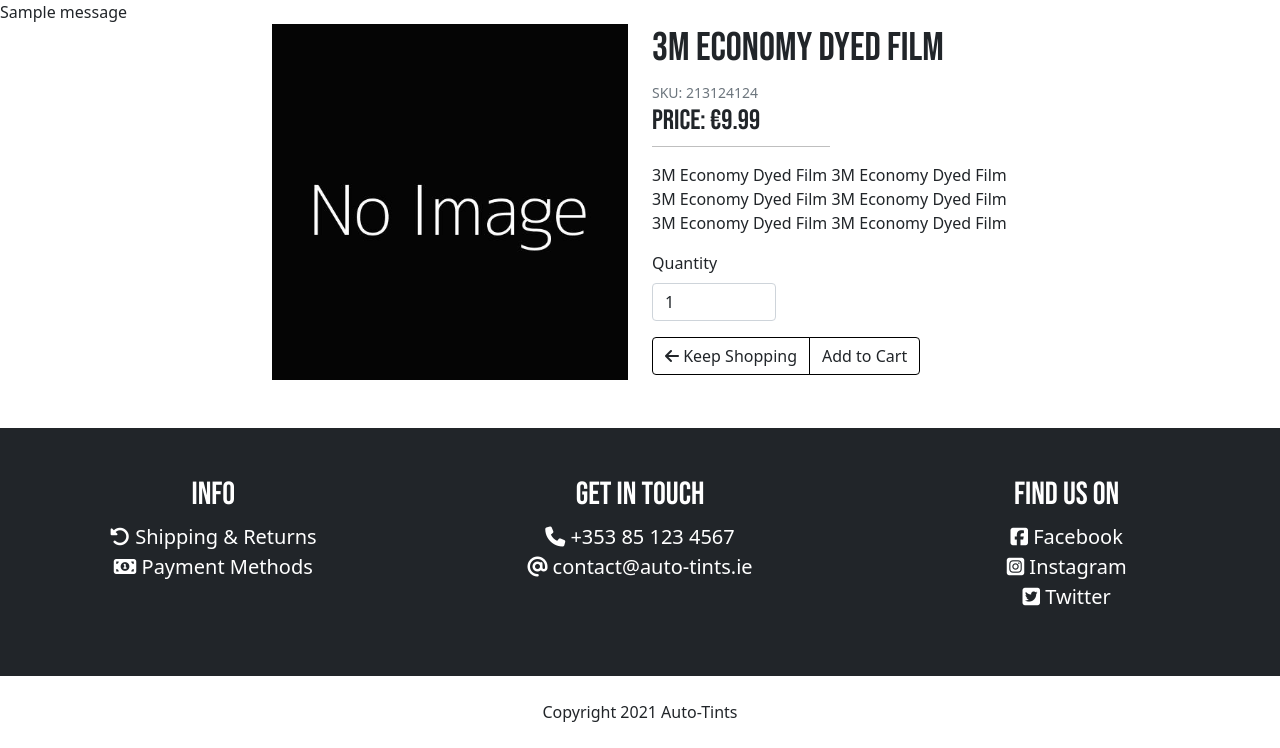
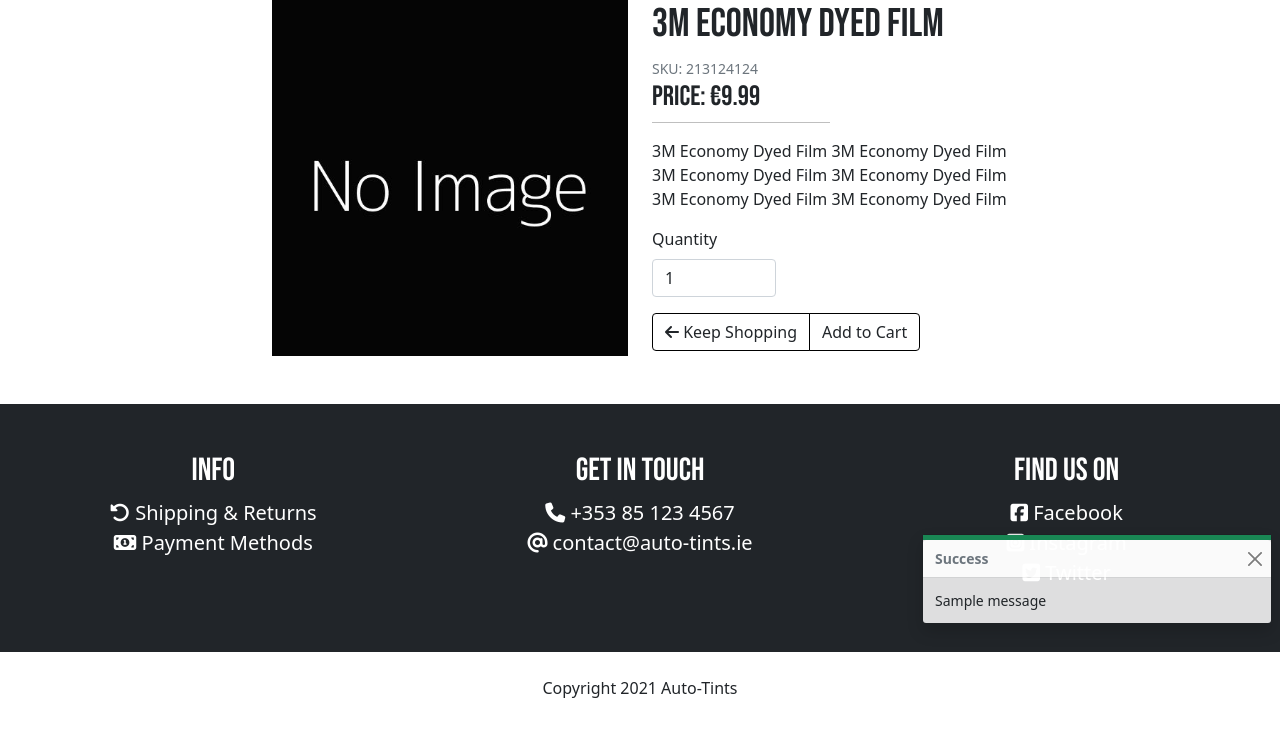
Before and after one commit to JakubMrowicki/auto-tints, a Django app: page /products/1 in a window 1280 px wide. Shown: the part 168-916 px from the top of the page. After the commit the page ends 866 px from the top, so only its background shows below. Run offline with Django 3.2, Linux system fonts and the light colour scheme; data comes from the database, SQL or seed files in the repository; both versions use the stored data as it was after the commit; one stand-in notice (Sample message) is shown; some libraries are stand-ins or nearby versions.

Commit message:
add toasts

```diff
--- a/auto_tints/settings.py
+++ b/auto_tints/settings.py
@@ -91,6 +91,8 @@ TEMPLATES = [
     },
 ]
 
+MESSAGE_STORAGE = 'django.contrib.messages.storage.session.SessionStorage'
+
 AUTHENTICATION_BACKENDS = [
     # Needed to login by username in Django admin, regardless of `allauth`
     'django.contrib.auth.backends.ModelBackend',
--- a/cart/views.py
+++ b/cart/views.py
@@ -1,4 +1,5 @@
 from django.shortcuts import render, redirect
+from django.contrib import messages
 
 # Create your views here.
 
@@ -17,6 +18,7 @@ def add_to_cart(request, item_id):
 
     if item_id in list(cart.keys()):
         cart[item_id] += quantity
+        messages.success(request, 'test')
     else:
         cart[item_id] = quantity
 
--- a/products/templates/products/detail.html
+++ b/products/templates/products/detail.html
@@ -4,11 +4,11 @@
 {% block content %}
 <div class="container">
     {% if product %}
-    <div class="row mb-5">
+    <div class="row mb-5 text-center text-md-start">
         <div class="col-12 col-md-5 col-lg-4 offset-md-1 offset-lg-2">
             <img src="{{ product.image.url }}" class="img-fluid" alt="{{ product.name }}">
         </div>
-        <div class="col-12 col-md-5 col-lg-4 text-center text-md-start">
+        <div class="col-12 col-md-5 col-lg-4">
             <h1 class="mt-4 mt-md-0">{{ product.name }}</h1>
             <small class="text-muted">SKU: {{ product.sku }}</small>
             <h3>Price: €{{ product.price }}</h3>
@@ -16,8 +16,8 @@
             <p>{{ product.description }}</p>
             <form action="{% url 'add_to_cart' product.id %}" method="post">
                 {% csrf_token %}
-                <div class="input-group mb-3 row justify-content-center justify-content-lg-start">
-                    <div class="col-8 col-lg-5">
+                <div class="input-group mb-3 row justify-content-center justify-content-md-start">
+                    <div class="col-8 col-md-5">
                         <label for="quantity" class="form-label">Quantity</label>
                             <input type="number" name="quantity" min="1" max="99" value="1" class="form-control" id="quantity"
                                 aria-describedby="quantity">
--- a/static/css/base.css
+++ b/static/css/base.css
@@ -34,6 +34,10 @@ a:hover {
 
 .dropdown-item:active {
     background-color: grey;
+}
+
+.toast-container {
+    z-index: 99999;
 }
 
 /*Navbar*/
@@ -118,3 +122,7 @@ hr {
     border-width: 0;
     background-color: black;
 }
+
+.h-5px {
+    height: 5px;
+}
--- a/templates/base.html
+++ b/templates/base.html
@@ -23,12 +23,12 @@
   {% endblock %}
 
   {% block corejs %}
-  <script defer src="https://kit.fontawesome.com/a600e7a80a.js" crossorigin="anonymous"></script>
-  <script defer src="https://code.jquery.com/jquery-3.6.0.min.js"></script>
-  <script defer src="https://cdn.jsdelivr.net/npm/@popperjs/core@2.10.2/dist/umd/popper.min.js"
+  <script src="https://kit.fontawesome.com/a600e7a80a.js" crossorigin="anonymous"></script>
+  <script src="https://code.jquery.com/jquery-3.6.0.min.js"></script>
+  <script src="https://cdn.jsdelivr.net/npm/@popperjs/core@2.10.2/dist/umd/popper.min.js"
     integrity="sha384-7+zCNj/IqJ95wo16oMtfsKbZ9ccEh31eOz1HGyDuCQ6wgnyJNSYdrPa03rtR1zdB" crossorigin="anonymous">
   </script>
-  <script defer src="https://cdn.jsdelivr.net/npm/bootstrap@5.1.3/dist/js/bootstrap.min.js"
+  <script src="https://cdn.jsdelivr.net/npm/bootstrap@5.1.3/dist/js/bootstrap.min.js"
     integrity="sha384-QJHtvGhmr9XOIpI6YVutG+2QOK9T+ZnN4kzFN1RtK3zEFEIsxhlmWl5/YESvpZ13" crossorigin="anonymous">
   </script>
   {% endblock %}
@@ -115,7 +115,7 @@
             </div>
           </div>
           <li class="list-inline-item">
-            <a href="{% url 'view_cart' %}" title= "Items in cart">
+            <a href="{% url 'view_cart' %}" title="Items in cart">
               <i class="fas fa-shopping-bag fa-lg position-relative">
                 <span class="position-absolute top-50 start-200 translate-middle badge rounded-pill bg-secondary
                   {% if not cart_items %}d-none{% endif %}">{{ cart_items_count }}
@@ -131,11 +131,12 @@
   <!-- Mobile Navbar -->
   <nav class="navbar navbar-expand-lg navbar-light border-bottom d-lg-none">
     <div class="container-fluid">
-      <a class="navbar-brand flex-grow-1" href="#">Auto-Tints</a>
-      <a href= "{% url 'view_cart' %}" type="button" title= "Items in cart" class="btn position-relative mx-3">
+      <a class="navbar-brand flex-grow-1" href="{% url 'home' %}">Auto-Tints</a>
+      <a href="{% url 'view_cart' %}" type="button" title="Items in cart" class="btn position-relative mx-3">
         <i class="fas fa-shopping-bag fa-2x"></i>
         <span class="position-absolute top-0 end-0 badge rounded-pill bg-secondary
-          {% if not cart_items %}d-none{% endif %}">{{ cart_items_count }} <span class="visually-hidden">items in cart</span></span>
+          {% if not cart_items %}d-none{% endif %}">{{ cart_items_count }} <span class="visually-hidden">items in
+            cart</span></span>
       </a>
       <button class="navbar-toggler" type="button" data-bs-toggle="collapse" data-bs-target="#navbarSupportedContent"
         aria-controls="navbarSupportedContent" aria-expanded="false" aria-label="Toggle navigation">
@@ -207,11 +208,9 @@
   </nav>
 
   {% if messages %}
-  <div class="message-container">
     {% for message in messages %}
-    {{ message }}
+    {% include 'includes/toasts.html' %}
     {% endfor %}
-  </div>
   {% endif %}
 
   {% block content %}
@@ -270,6 +269,9 @@
   </footer>
 
   {% block postloadjs %}
+  <script defer type="text/javascript">
+    $('.toast').show();
+  </script>
   {% endblock %}
 </body>
 
--- /dev/null
+++ b/templates/includes/toasts.html
@@ -0,0 +1,31 @@
+<div class="toast-container position-fixed bottom-0 end-0 p-2">
+    <div class="toast opacity-100 fade show">
+
+    {% if message.level == 40 %}
+        <div class="w-100 h-5px bg-danger"></div>
+    {% elif message.level == 30 %}
+        <div class="w-100 h-5px bg-warning"></div>
+    {% elif message.level == 25 %}
+        <div class="w-100 h-5px bg-success"></div>
+    {% else %}
+        <div class="w-100 h-5px bg-dark"></div>
+    {% endif %}
+        <div class="toast-header">
+            <strong class="me-auto"><i class="bi-globe"></i>
+                {% if message.level == 40 %}
+                Error
+                {% elif message.level == 30 %}
+                Warning
+                {% elif message.level == 25 %}
+                Success
+                {% else %}
+                Info
+                {% endif %}
+            </strong>
+            <a class="btn-close stretched-link" data-bs-dismiss="toast"></a>
+        </div>
+        <div class="toast-body">
+            {{ message }}
+        </div>
+    </div>
+</div>
```
Also changed, not shown: db.sqlite3.
